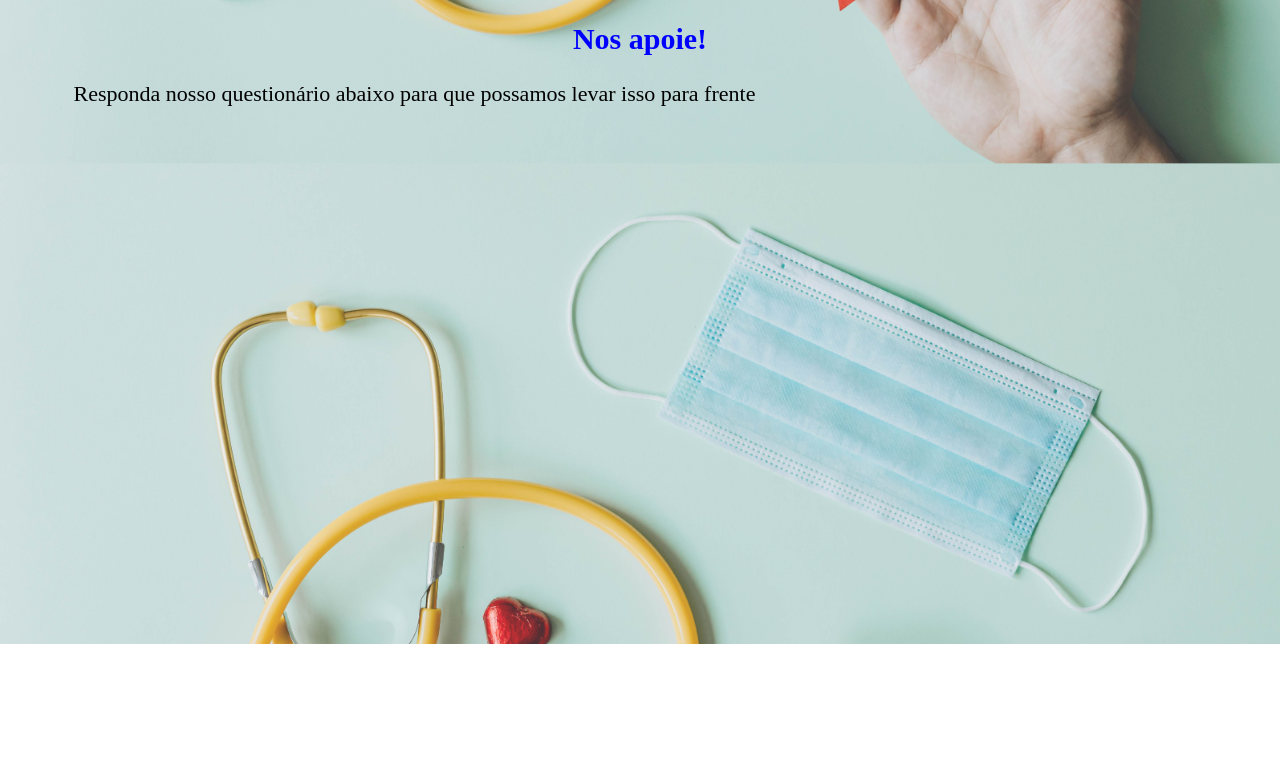
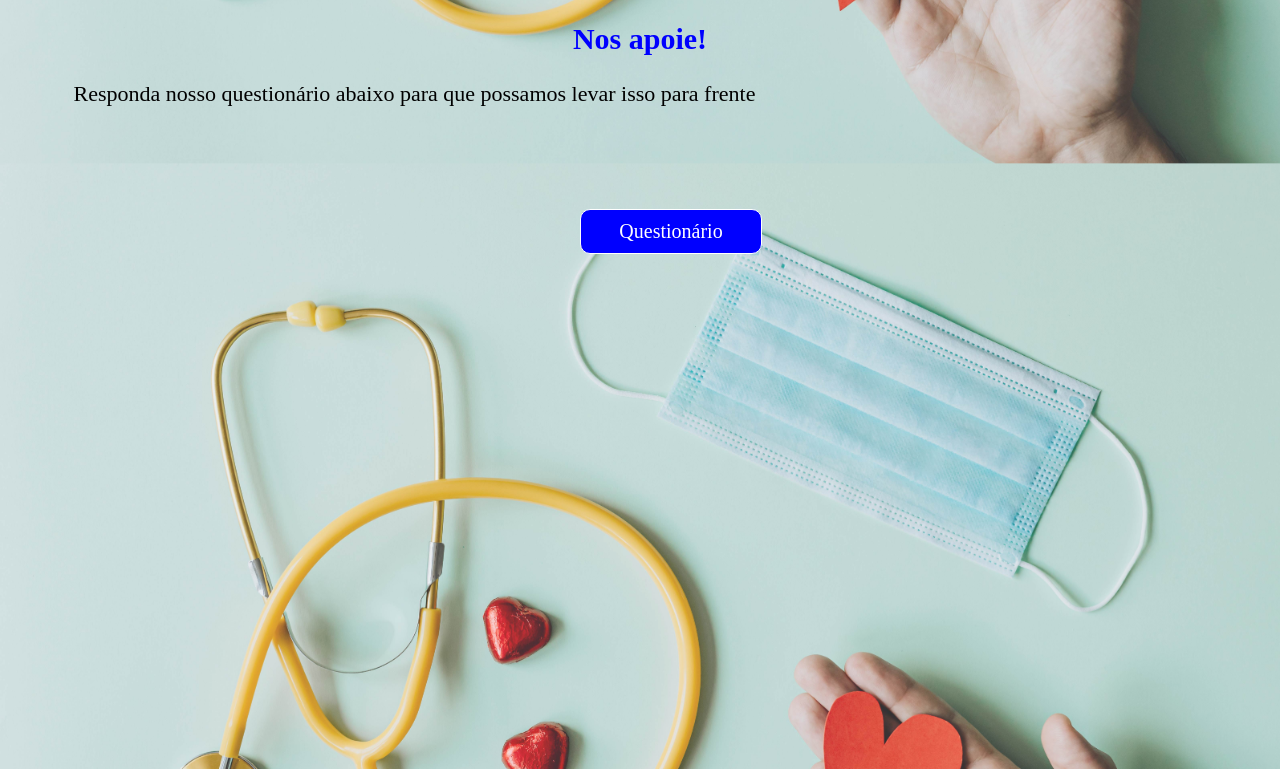
Before and after one commit to Harttonemkt/Lei-Lucas, a plain HTML site: page index.html in a window 1280 px wide. Shown: the part 690-1459 px from the top of the page. Before the commit the page ends 1334 px from the top, so only its background shows below. Drawn offline with Linux system fonts and the light colour scheme.

Commit message:
Add files via upload

```diff
--- a/index.html
+++ b/index.html
@@ -1,5 +1,5 @@
 <!DOCTYPE html>
-<html lang="en">
+<html lang="pt-br">
 <head>
     <link rel="stylesheet" href="main.css">
     <meta charset="UTF-8">
@@ -55,5 +55,10 @@
 
     <h2>Nos apoie!</h2>
         <p class="texto">Responda nosso questionário abaixo para que possamos levar isso para frente</p>
+<div class="conteiner">
+    <a class="btn" href="">Questionário</a>
+
+</div>
+
 </body>
 </html>
--- a/main.css
+++ b/main.css
@@ -30,3 +30,29 @@ body,html {
     padding-left: 50px;
     padding-right: 50px;
 }
+
+.conteiner {
+    position: relative;
+    height: 80vh;
+}
+
+.btn {
+    text-decoration: none;
+    border: 1px solid;
+    border-radius: 10px;
+    width: 160px;
+    text-align: center;
+    font-size: 20px;
+    padding: 10px;
+    background-color:blue;
+    color: #fff;
+    position: absolute;
+    top: 80px;
+    left: 580px;
+
+}
+
+.btn:hover {
+    box-shadow: 2px 2px 2px #000;
+
+}
```
